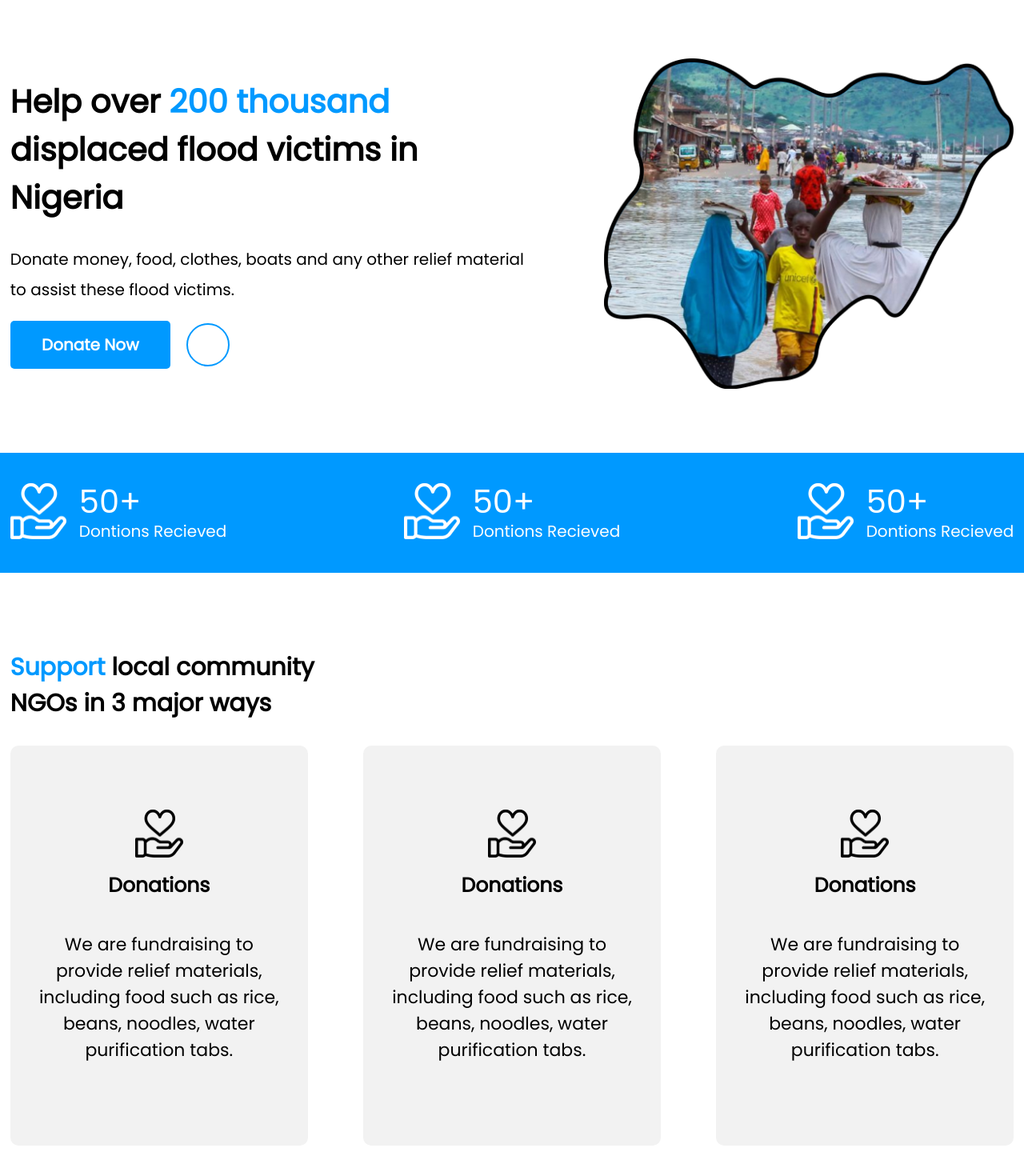
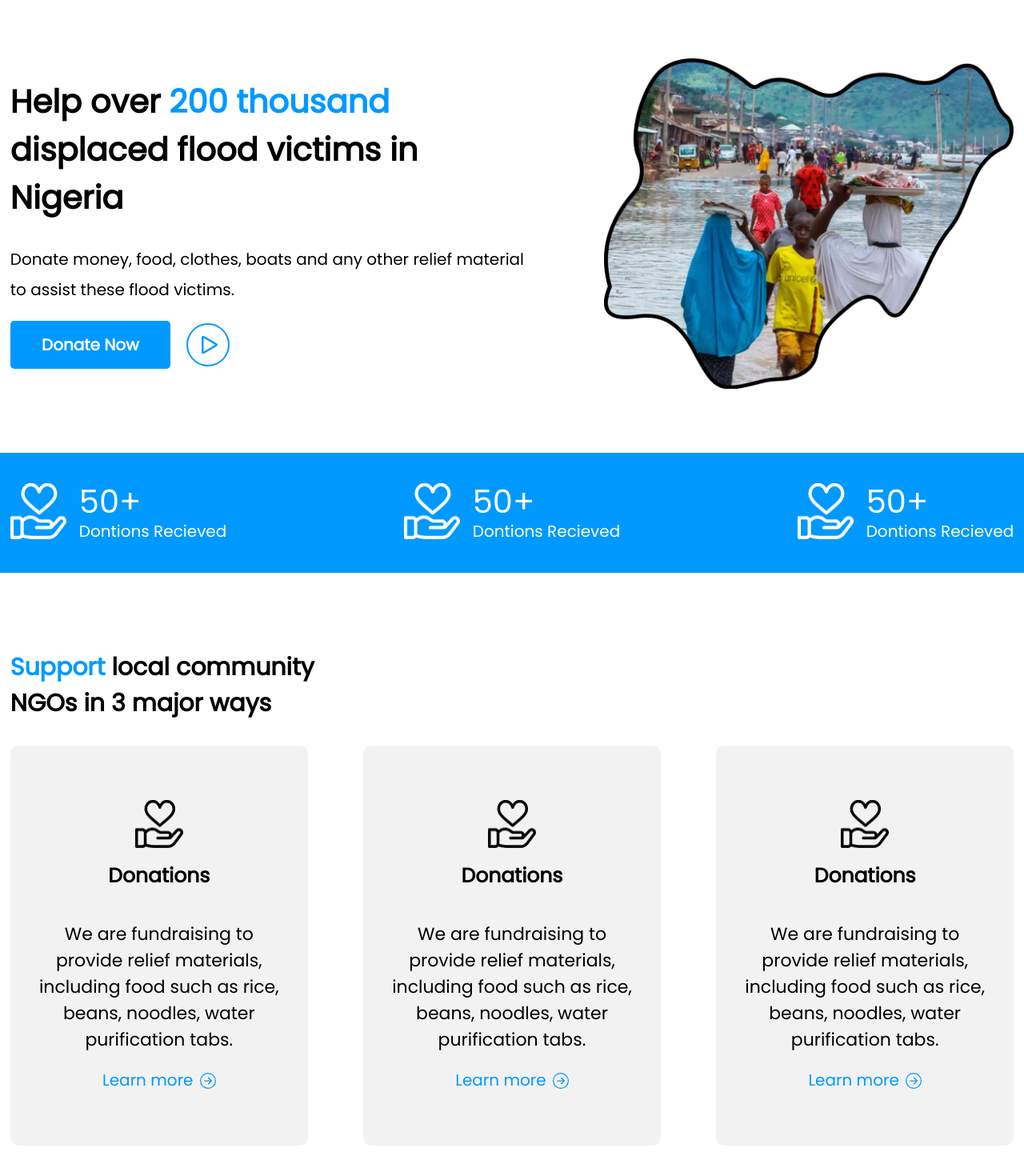
Before and after one commit to bitbender1010/FloodHelp-Beta, a React (Create React App) app: page / in a window 1280 px wide. Shown: the part 114-1584 px from the top of the page at 80% size. Built offline with nearby package versions, Linux system fonts and the light colour scheme.

Commit message:
Update Repo - working

```diff
--- a/src/Pages/Donation.tsx
+++ b/src/Pages/Donation.tsx
@@ -1,7 +1,7 @@
 import Nav from "../components/nav";
 import "../styles/donation.css";
-// import { AiOutlineSearch } from "react-icons/ai";
-// import { BsFillFlagFill } from "react-icons/bs";
+import { AiOutlineSearch } from "react-icons/ai";
+import { BsFillFlagFill } from "react-icons/bs";
 import Footer from "../components/footer";
 import Register from "../components/register";
 
@@ -16,7 +16,7 @@ const Donation = () => {
 
 
         <div className="input">
-          {/* <AiOutlineSearch className="dIcon" /> */}
+          <AiOutlineSearch className="dIcon" />
           <input type="text" placeholder="search NGOs and Location"/>
         </div>
 
@@ -219,7 +219,7 @@ const Donation = () => {
         </div>
 
         <p className="bP">
-          {/* End of result <BsFillFlagFill /> */}
+          End of result <BsFillFlagFill />
         </p>
       </div>
       <div className="rg">
--- a/src/Pages/Home.tsx
+++ b/src/Pages/Home.tsx
@@ -1,6 +1,6 @@
 import React from "react";
 import "../App.css";
-// import { BsPlay, BsArrowRightCircle } from "react-icons/bs";
+import { BsPlay, BsArrowRightCircle } from "react-icons/bs";
 import Nav from "../components/nav";
 import Donate from "../components/donate";
 import Register from "../components/register";
@@ -25,7 +25,7 @@ function Home() {
           <div className="btn">
             <button>Donate Now</button>
             <div className="play">
-              {/* <BsPlay className="icon" /> */}
+              <BsPlay className="icon" />
             </div>
           </div>
         </div>
@@ -79,7 +79,7 @@ function Home() {
               such as rice, beans, noodles, water purification tabs.
             </p>
             <a href="/">
-              {/* Learn more <BsArrowRightCircle className="abtIcon" /> */}
+              Learn more <BsArrowRightCircle className="abtIcon" />
             </a>
           </div>
           <div className="capCon">
@@ -91,7 +91,7 @@ function Home() {
               such as rice, beans, noodles, water purification tabs.
             </p>
             <a href="/">
-              {/* Learn more <BsArrowRightCircle className="abtIcon" /> */}
+              Learn more <BsArrowRightCircle className="abtIcon" />
             </a>
           </div>
           <div className="capCon">
@@ -103,7 +103,7 @@ function Home() {
               such as rice, beans, noodles, water purification tabs.
             </p>
             <a href="/">
-              {/* Learn more <BsArrowRightCircle className="abtIcon" /> */}
+              Learn more <BsArrowRightCircle className="abtIcon" />
             </a>
           </div>
         </div>
```
